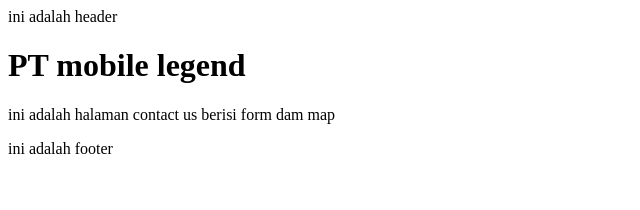
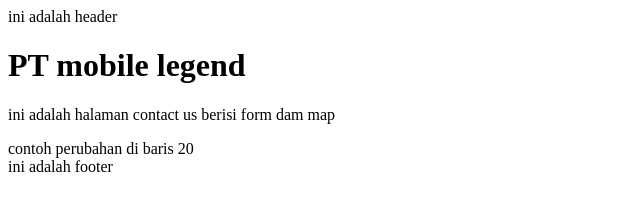
Before and after one commit to Dafa-ctrl163/PT_ML, a plain HTML site: page contact-us.html in a window 1280 px wide. Shown: the whole page, without its empty margins (0-640 px from the left). Drawn offline with Linux system fonts and the light colour scheme.

Commit message:
menambah penjelasan di halaman contact

```diff
--- a/contact-us.html
+++ b/contact-us.html
@@ -17,6 +17,8 @@
         </p>
     </div>
 
+    <div>contoh perubahan di baris 20 </div>
+
     <footer>ini adalah footer </footer>
 
 </body>
```
